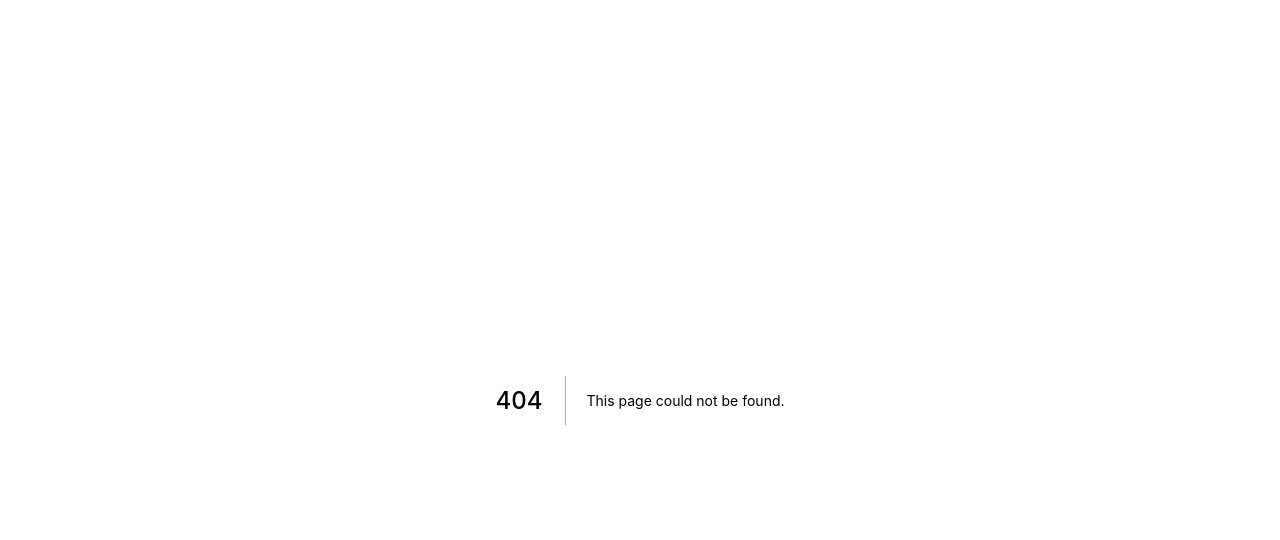
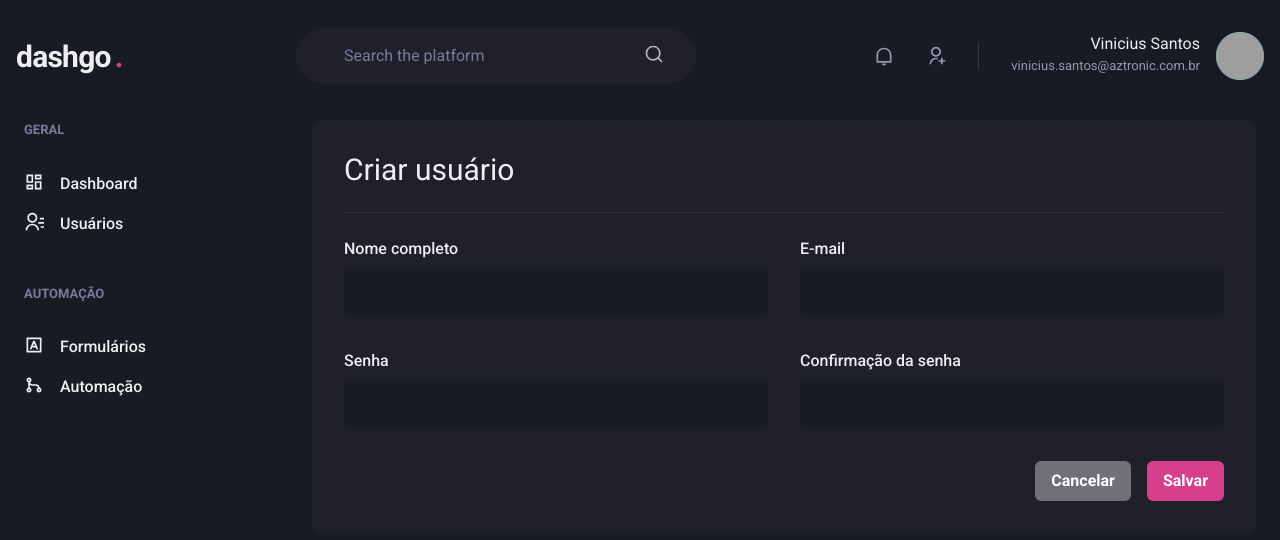
Before and after one commit to vini-cius/dashgo, a Next.js app: page /users/create in a window 1280 px wide. Before the commit this address had no page. Shown: the top 540 px of the page. Built offline with nearby package versions, Linux system fonts and the light colour scheme; grey boxes are pictures that could not be loaded.

Commit message:
Página: Form de usuário

```diff
--- /dev/null
+++ b/src/pages/users/create.tsx
@@ -0,0 +1,44 @@
+import { Box, Button, Divider, Flex, Heading, Icon, Text, VStack, HStack, SimpleGrid } from "@chakra-ui/react";
+import { Input } from "../../components/Form/Input";
+import { Header } from "../../components/Header";
+import { Sidebar } from "../../components/Sidebar";
+
+export default function CreateUser() {
+  return (
+    <Box>
+      <Header />
+
+
+      <Flex w="100%" my="6" maxWidth={1480} mx="auto" px="6">
+        <Sidebar />
+
+        <Box flex="1" borderRadius={8} bg="gray.800" p="8">
+          <Heading size="lg" fontWeight="normal">
+            Criar usuário
+          </Heading>
+
+          <Divider my="6" borderColor="gray.700" />
+
+          <VStack spacing="8">
+            <SimpleGrid minChildWidth="240px" spacing="8" w="100%">
+              <Input name="name" label="Nome completo" />
+              <Input type="email" name="email" label="E-mail" />
+            </SimpleGrid>
+
+            <SimpleGrid minChildWidth="240px" spacing="8" w="100%">
+              <Input type="password" name="password" label="Senha" />
+              <Input type="password" name="password_confirmation" label="Confirmação da senha" />
+            </SimpleGrid>
+          </VStack>
+
+          <Flex mt="8" justify="flex-end">
+            <HStack spacing="4">
+              <Button colorScheme="whiteAlpha">Cancelar</Button>
+              <Button colorScheme="pink">Salvar</Button>
+            </HStack>
+          </Flex>
+        </Box>
+      </Flex>
+    </Box>
+  )
+}
```
